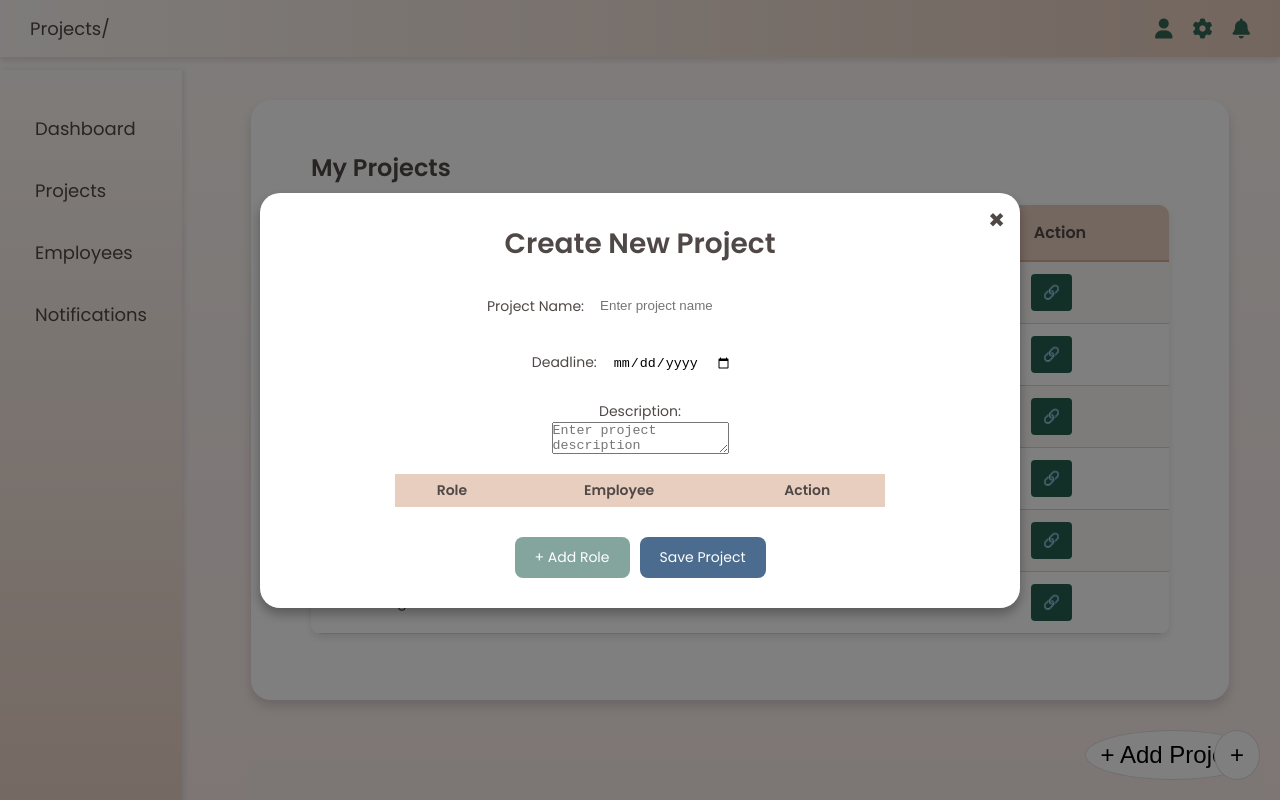
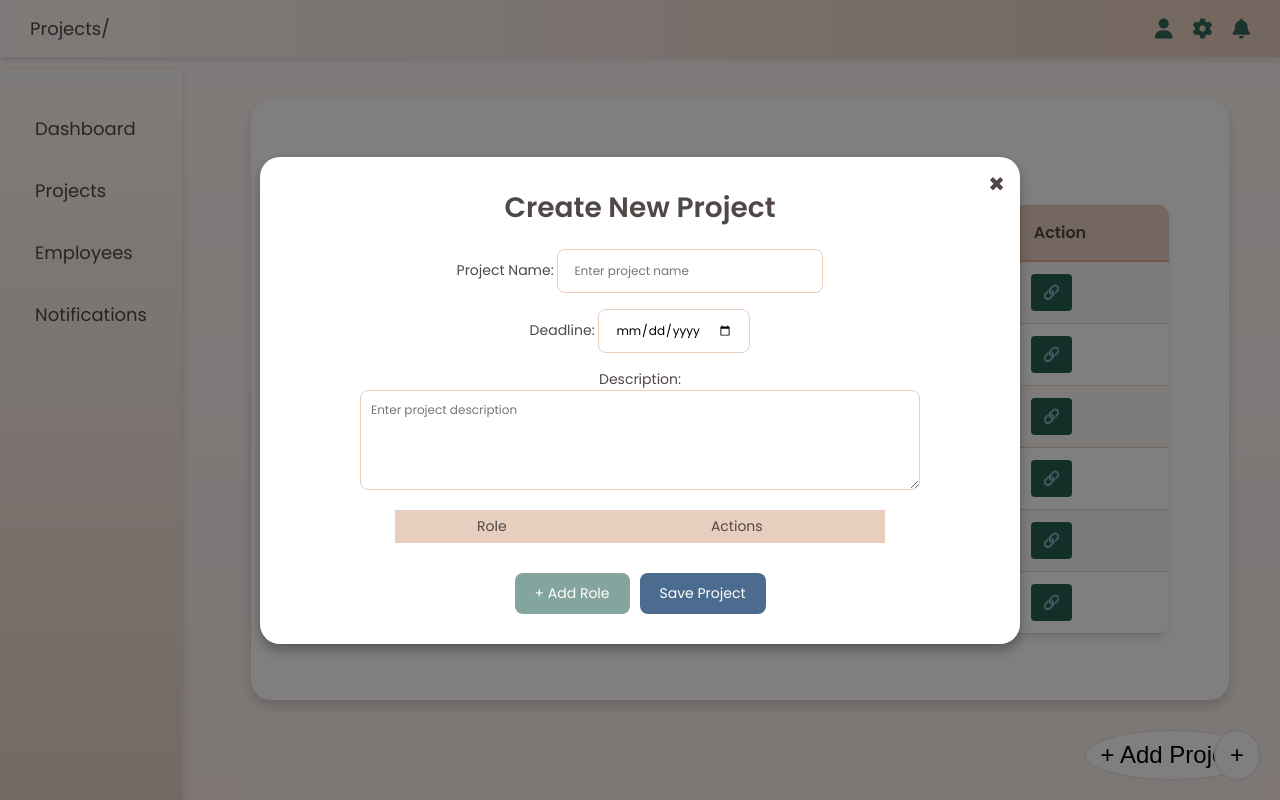
Before and after one commit to noamalu/Headcount-Allocation, a React (Vite) app in the folder Frontend/: page / in a window 1280 px wide. Both pictures are taken after a click on the button "+ Add Project". Built offline with nearby package versions, Linux system fonts and the light colour scheme; data requests are answered from the project's data file.

Commit message:
Design a "New Project" form

```diff
--- a/Frontend/src/Components/Features/Projects/NewProjectModal.tsx
+++ b/Frontend/src/Components/Features/Projects/NewProjectModal.tsx
@@ -3,6 +3,7 @@ import { Project } from '../../../Types/ProjectType';
 import { Role } from '../../../Types/RoleType';
 import RoleDetailsModal from '../Roles/RoleDetailsModal';
 import '../../../Styles/Modal.css';
+import '../../../Styles/Shared.css';
 
 
 const NewProjectModal: React.FC<{ onClose: () => void }> = ({ onClose }) => {
@@ -27,7 +28,7 @@ const NewProjectModal: React.FC<{ onClose: () => void }> = ({ onClose }) => {
           <h2>Create New Project</h2>
           <div className="modal-info">
             <div>
-              <label>Project Name:</label>
+              <label>Project Name: </label>
               <input
                 type="text"
                 value={projectName}
@@ -37,7 +38,7 @@ const NewProjectModal: React.FC<{ onClose: () => void }> = ({ onClose }) => {
               />
             </div>
             <div>
-              <label>Deadline:</label>
+              <label>Deadline: </label>
               <input
                 type="date"
                 value={deadline}
@@ -55,12 +56,11 @@ const NewProjectModal: React.FC<{ onClose: () => void }> = ({ onClose }) => {
               className="textarea-field"
             ></textarea>
           </div>
-          <table className="roles-table">
+          <table className="roles-input-table">
             <thead>
               <tr>
                 <th>Role</th>
-                <th>Employee</th>
-                <th>Action</th>
+                <th>Actions</th>
               </tr>
             </thead>
             <tbody>
--- a/Frontend/src/Components/Features/Projects/ProjectDetailsModal.tsx
+++ b/Frontend/src/Components/Features/Projects/ProjectDetailsModal.tsx
@@ -3,6 +3,7 @@ import { Project } from '../../../Types/ProjectType';
 import { Role } from '../../../Types/RoleType';
 import RoleDetailsModal from '../Roles/RoleDetailsModal';
 import '../../../Styles/Modal.css';
+import '../../../Styles/Shared.css';
 
 
 interface ProjectDetailsModalProps {
--- a/Frontend/src/Components/Features/Roles/RoleDetailsModal.tsx
+++ b/Frontend/src/Components/Features/Roles/RoleDetailsModal.tsx
@@ -7,7 +7,7 @@ import '../../../Styles/Modal.css';
 interface RoleDetailsModalProps {
   role: Role;
   onClose: () => void;
-  onSave: (newRole: Role) => void; // Add this line
+  onSave?: (newRole: Role) => void; // Add this line
 }
 
 const RoleDetailsModal: React.FC<RoleDetailsModalProps> = ({ role, onClose }) => {
--- a/Frontend/src/Styles/Modal.css
+++ b/Frontend/src/Styles/Modal.css
@@ -101,58 +101,44 @@
     gap: 10px;
 }
 
-.modal-actions .delete-button,
-.modal-actions .addRole-button,
-.modal-actions .edit-button {
-    padding: 10px 20px;
-    border: none;
-    border-radius: 8px;
-    font-size: 14px;
-    cursor: pointer;
-    transition: background-color 0.3s ease;
-    font-family: 'poppins';
-
+.modal-info textarea {
+    width: 80%; /* תופס את כל הרוחב של הקונטיינר */
+    height: 100px; /* גובה מותאם */
+    padding: 10px; /* ריווח פנימי */
+    font-size: 12px; /* גודל טקסט נוח לקריאה */
+    border: 1px solid #E8CEBF; /* גבול בצבע עדין */
+    border-radius: 8px; /* פינות מעוגלות */
+    resize: vertical; /* אפשרות לשנות את הגובה בלבד */
+    box-sizing: border-box; /* כולל פדינג ובורדר בתוך הרוחב */
+    font-family: 'Poppins';
 }
 
-.modal-actions .delete-button {
-    background: #D96666;
-    color: #FFF;
+.modal-info input {
+    font-size: 12px;
+    border-radius: 8px;
+    border: 1px solid #E8CEBF;
+    font-family: 'Poppins';
 }
 
-.modal-actions .delete-button:hover {
-    background: #B74444;
+.roles-input-table {
+    width: 70%;
+    border-collapse: collapse;
+    margin-top: 20px;
 }
 
-.modal-actions .addRole-button {
-    background: #84A59D;
-    color: #FFF;
+.roles-input-table th, .roles-input-table td {
+    padding: 6px;
+    text-align: center;
+    font-size: 14px;
+    color: #4F4846;
 }
 
-.modal-actions .addRole-button:hover {
-    background: #66867E;
+.roles-input-table th {
+    background: #E8CEBF;
+    font-size: 14px;
+    font-weight: normal;
 }
 
-.modal-actions .edit-button {
-    background: #4B6C8E;
-    color: #FFF;
+.roles-input-table td {
+    border-top: 1px solid #E8CEBF;
 }
-
-.modal-actions .edit-button:hover {
-    background: #3A526B;
-}
-
-.close-button {
-    position: absolute;
-    top: 15px;
-    right: 15px;
-    font-size: 20px;
-    background: none;
-    border: none;
-    cursor: pointer;
-    color: #4F4846;
-    transition: color 0.3s ease;
-}
-
-.close-button:hover {
-    color: #D96666;
-}
--- a/Frontend/src/Styles/Shared.css
+++ b/Frontend/src/Styles/Shared.css
@@ -21,3 +21,59 @@
     font-style: italic;
     margin-top: 20px;
   }
+
+  .close-button {
+    position: absolute;
+    top: 15px;
+    right: 15px;
+    font-size: 20px;
+    background: none;
+    border: none;
+    cursor: pointer;
+    color: #4F4846;
+    transition: color 0.3s ease;
+}
+
+.close-button:hover {
+  color: #D96666;
+}
+
+ .delete-button,
+ .addRole-button,
+ .edit-button {
+    padding: 10px 20px;
+    border: none;
+    border-radius: 8px;
+    font-size: 14px;
+    cursor: pointer;
+    transition: background-color 0.3s ease;
+    font-family: 'poppins';
+
+}
+
+ .delete-button {
+    background: #D96666;
+    color: #FFF;
+}
+
+ .delete-button:hover {
+    background: #B74444;
+}
+
+ .addRole-button {
+    background: #84A59D;
+    color: #FFF;
+}
+
+ .addRole-button:hover {
+    background: #66867E;
+}
+
+ .edit-button {
+    background: #4B6C8E;
+    color: #FFF;
+}
+
+.edit-button:hover {
+    background: #3A526B;
+}
```
